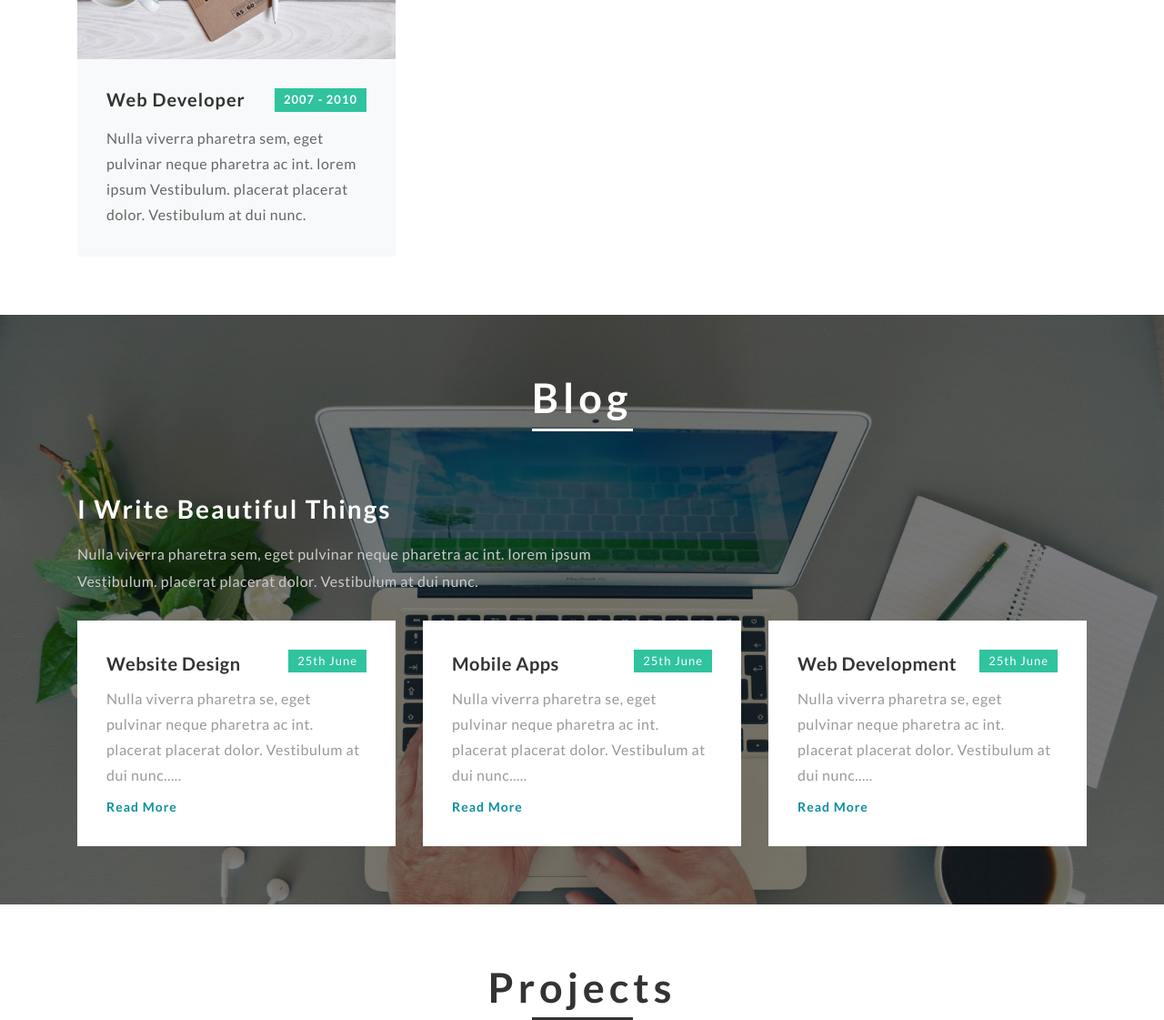
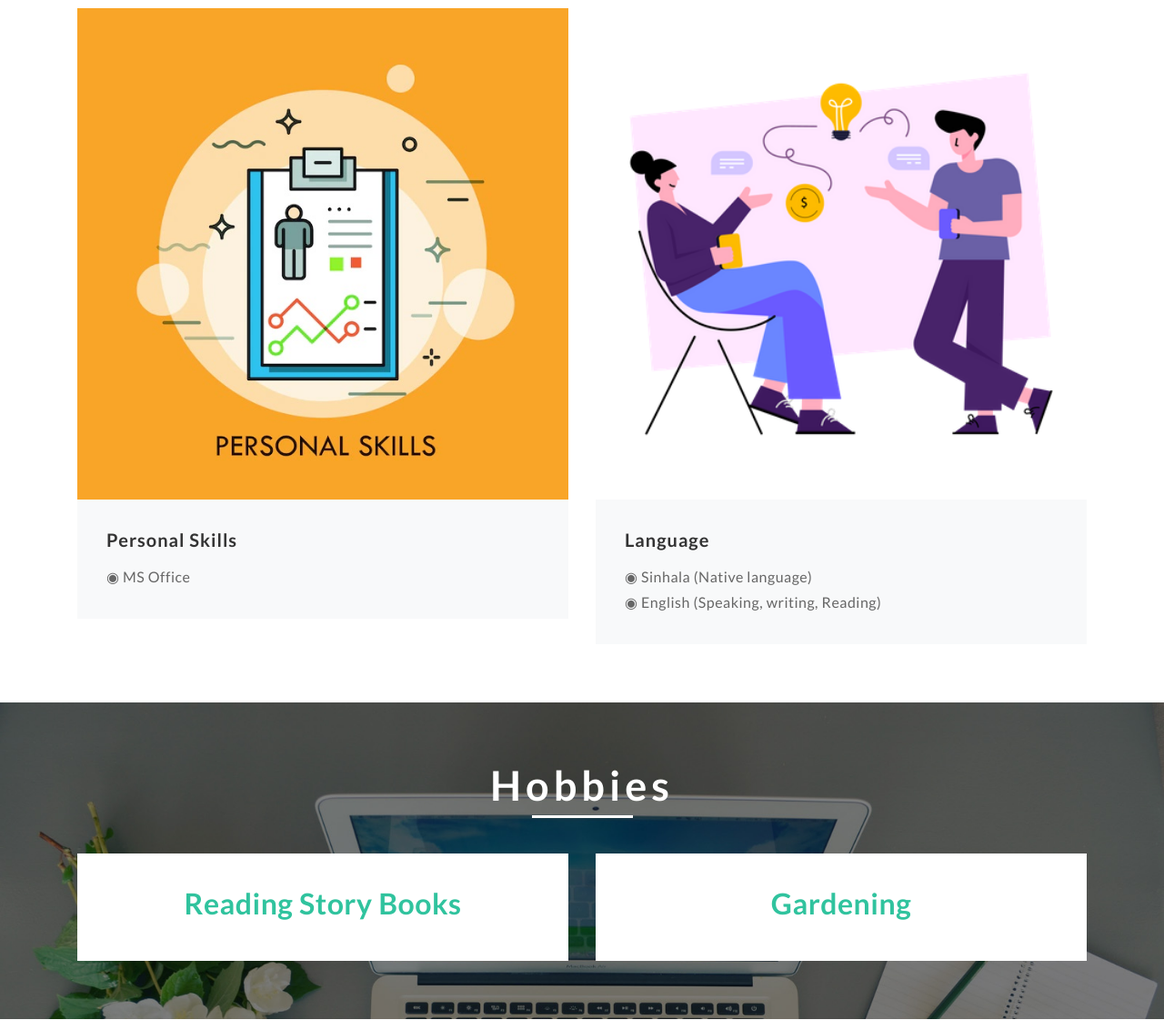
Before and after one commit to pauthri/pauthri, a plain HTML site: page index.html in a window 1280 px wide. Shown: the part 2700-3821 px from the top of the page at 91% size. Drawn offline with Linux system fonts and the light colour scheme.

Commit message:
work, other skills, hobbies

```diff
--- a/index.html
+++ b/index.html
@@ -145,6 +145,23 @@
 	</section>
 	<!-- about -->
 
+	<!-- Work Experience -->
+	<section class="experience py-5" id="experience">
+		<div class="container py-3">
+			<h3 class="heading">Work Experience</h3>
+			<div class="row exp-grids justify-content-center">
+				<div class="col-md-4">
+					<img src="images/work.jpg" alt=" " class="img-fluid" />
+					<div class="exp wthree">
+						<div class="clearfix"></div>
+						<p>I have three years of experience as Assistant Microbiologist in SRK Biosciences Pvt.</p>
+					</div>
+				</div>
+			</div>
+		</div>
+	</section>
+	<!-- //Work Experience -->
+
 	<!-- services -->
 	<section class="services py-5" id="services">
 		<div class="container py-3">
@@ -159,96 +176,61 @@
 	</section>
 	<!-- //services -->
 
-	<!-- experience -->
+	<!-- Other Skills -->
 	<section class="experience py-5" id="experience">
 		<div class="container py-3">
 			<h3 class="heading">Other Skills</h3>
 			<div class="row exp-grids">
-				<div class="col-lg-4 col-md-6">
-					<img src="images/exp1.jpg" alt=" " class="img-fluid" />
+				<div class="col-md-6">
+					<img src="images/p_skills.jpg" alt=" " class="img-fluid" />
 					<div class="exp wthree">
-						<h4>Web Designer <span>2007 - 2010</span></h4>
+						<h4>Personal skills</h4>
 						<div class="clearfix"></div>
-						<p>Nulla viverra pharetra sem, eget pulvinar neque pharetra ac int. lorem ipsum Vestibulum.
-							placerat placerat dolor. Vestibulum at dui nunc.</p>
+						<p>◉ MS Office</p>
 					</div>
 				</div>
-				<div class="col-lg-4 col-md-6">
-					<img src="images/exp1.jpg" alt=" " class="img-fluid" />
+				<div class="col-md-6">
+					<img src="images/lang.png" alt=" " class="img-fluid" />
 					<div class="exp wthree">
-						<h4>Web Designer <span>2007 - 2010</span></h4>
+						<h4>Language </h4>
 						<div class="clearfix"></div>
-						<p>Nulla viverra pharetra sem, eget pulvinar neque pharetra ac int. lorem ipsum Vestibulum.
-							placerat placerat dolor. Vestibulum at dui nunc.</p>
-					</div>
-				</div>
-				<div class="col-lg-4 col-md-6 mt-md-0 mt-4">
-					<img src="images/exp2.jpg" alt=" " class="img-fluid" />
-					<div class="exp wthree">
-						<h4>App Developer <span>2007 - 2010</span></h4>
-						<div class="clearfix"></div>
-						<p>Nulla viverra pharetra sem, eget pulvinar neque pharetra ac int. lorem ipsum Vestibulum.
-							placerat placerat dolor. Vestibulum at dui nunc.</p>
-					</div>
-				</div>
-				<div class="col-lg-4 col-md-6 mt-lg-0 mt-4">
-					<img src="images/exp3.jpg" alt=" " class="img-fluid" />
-					<div class="exp wthree">
-						<h4>Web Developer <span>2007 - 2010</span></h4>
-						<div class="clearfix"></div>
-						<p>Nulla viverra pharetra sem, eget pulvinar neque pharetra ac int. lorem ipsum Vestibulum.
-							placerat placerat dolor. Vestibulum at dui nunc.</p>
+						<p>◉ Sinhala (Native language) <br />
+							◉ English (Speaking, writing, Reading)</p>
 					</div>
 				</div>
 			</div>
 		</div>
 	</section>
-	<!-- //experience -->
+	<!-- //Other Skills -->
 
-	<!-- blog -->
+
+	<!-- Hobbies -->
 	<section class="blog py-5" id="blog">
 		<div class="container py-3">
-			<h3 class="heading">Blog</h3>
-			<div class="row blog-grids">
+			<h3 class="heading mb-5">Hobbies</h3>
+			<!-- <div class="row blog-grids">
 				<div class="col-lg-7">
 					<h4 class="left-grid-blog">I write beautiful things</h4>
 					<p class="left-grid-blog">Nulla viverra pharetra sem, eget pulvinar neque pharetra ac int. lorem
 						ipsum Vestibulum. placerat placerat dolor. Vestibulum at dui nunc.</p>
 				</div>
-			</div>
+			</div> -->
 			<div class="row">
-				<div class="col-lg-4 col-md-6 w3ls">
+				<div class="col-md-6 w3ls">
 					<div class="blog-grid1">
-						<h5>25th June</h5>
-						<h4>Website Design</h4>
-						<p>Nulla viverra pharetra se, eget pulvinar neque pharetra ac int. placerat placerat dolor.
-							Vestibulum at dui nunc.....</p>
-						<a href="#">Read More </a>
+						<h4 style="font-size: 2em; text-align: center; color: #30c39e;" class="mt-2">Reading Story Books</h4>
 					</div>
 				</div>
-				<div class="col-lg-4 col-md-6 w3ls mt-md-0 mt-3">
+				<div class="col-md-6 w3ls">
 					<div class="blog-grid1">
-						<h5>25th June</h5>
-						<h4>Mobile Apps </h4>
-						<p>Nulla viverra pharetra se, eget pulvinar neque pharetra ac int. placerat placerat dolor.
-							Vestibulum at dui nunc.....</p>
-						<a href="#">Read More </a>
-					</div>
-				</div>
-				<div class="col-lg-4 col-md-6 mt-lg-0 mt-3 w3ls">
-					<div class="blog-grid1">
-						<h5>25th June</h5>
-						<h4>Web Development </h4>
-						<p>Nulla viverra pharetra se, eget pulvinar neque pharetra ac int. placerat placerat dolor.
-							Vestibulum at dui nunc.....</p>
-						<a href="#">Read More </a>
+						<h4 style="font-size: 2em; text-align: center; color: #30c39e;" class="mt-2">Gardening</h4>
 					</div>
 				</div>
 			</div>
 		</div>
 		</div>
 	</section>
-	<!-- //blog -->
+	<!-- //Hobbies -->
 
 	<!-- gallery -->
 	<div class="gallery py-5" id="projects">
```
Also changed, not shown: images/lang.png (added), images/p_skills.jpg (added), images/work.jpg (added).
